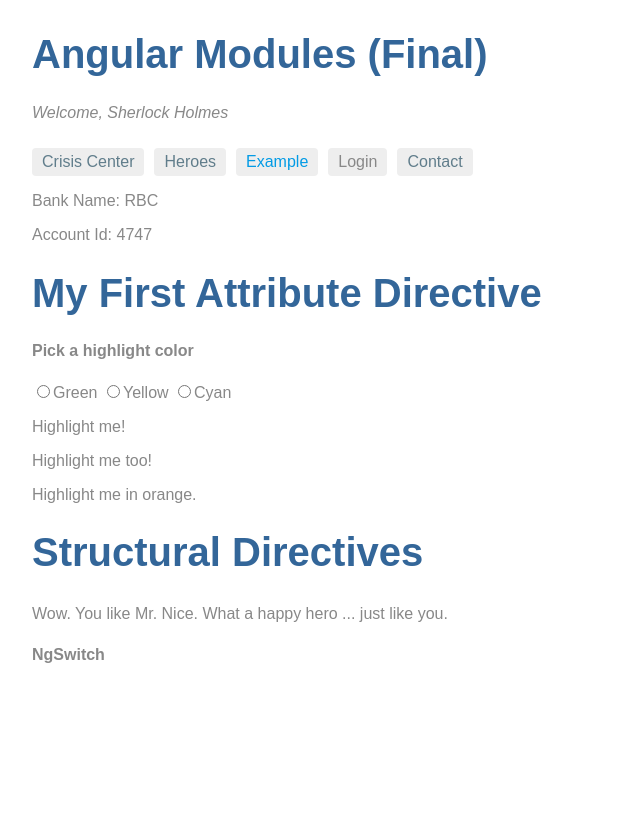
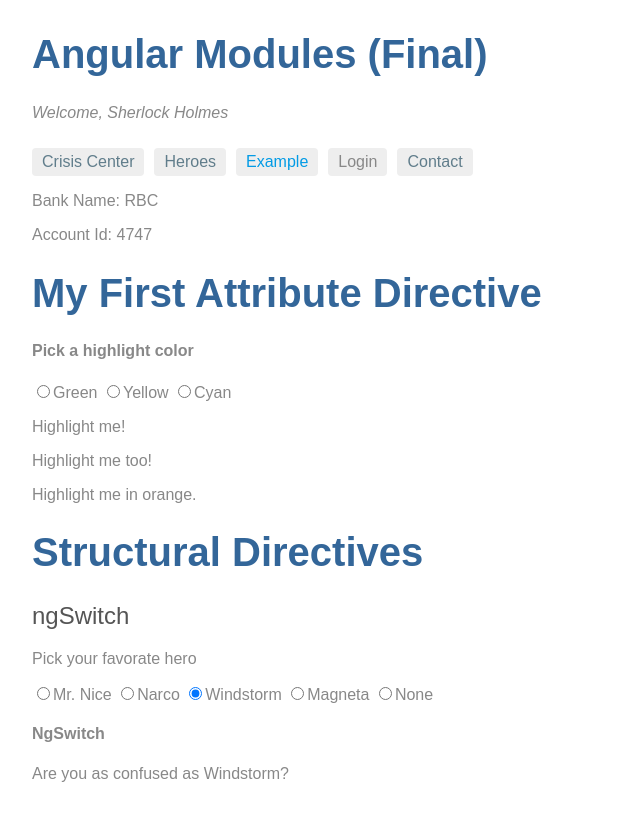
Before and after one commit to ZhangZongkun/my-router, an Angular app: page /example in a window 1280 px wide. Shown: the whole page, without its empty margins (0-640 px from the left). Built offline with nearby package versions, Linux system fonts and the light colour scheme.

Commit message:
增加ngSwitch

```diff
--- a/src/app/contact/contact.component.html
+++ b/src/app/contact/contact.component.html
@@ -2,7 +2,7 @@
 <div *ngIf="msg" class="msg">{{msg}}</div>
 
 <form *ngIf="contacts" (ngSubmit)="onSubmit()" #contactForm="ngForm">
-  <h3 highlight>{{contact.name | awesome}}</h3>
+  <h3 appHighlight>{{contact.name | awesome}}</h3>
   <div class="form-group">
     <label>Name</label>
     <input type="text" class="form-control" required [(ngModel)]="contact.name"
--- a/src/app/example/example.component.html
+++ b/src/app/example/example.component.html
@@ -13,8 +13,20 @@
 <p appHighlight defaultColor="orange">Highlight me in orange.</p>
 
 <h1>Structural Directives</h1>
-<app-happy-hero [hero]="hero"></app-happy-hero>
 
-<h2></h2>
+<h2>ngSwitch</h2>
+<div>Pick your favorate hero</div>
+<p>
+  <label *ngFor="let h of heroes">
+    <input type="radio" name="heroes" [(ngModel)]="hero" [value]="h">{{h.name}}
+  </label>
+  <label><input type="radio" name="heroes" (click)="hero = null">None</label>
+</p>
+
 <h4>NgSwitch</h4>
-<div ></div>
+<div [ngSwitch]="hero?.emotion">
+  <app-happy-hero *ngSwitchCase="'happy'" [hero]="hero"></app-happy-hero>
+  <app-sad-hero *ngSwitchCase="'sad'" [hero]="hero"></app-sad-hero>
+  <app-confused-hero *ngSwitchCase="'confused'" [hero]="hero"></app-confused-hero>
+  <app-unknown-hero *ngSwitchDefault [hero]="hero"></app-unknown-hero>
+</div>
--- a/src/app/example/example.component.ts
+++ b/src/app/example/example.component.ts
@@ -8,7 +8,7 @@ import { heroes } from './hero';
 export class ExampleComponent {
   color: string;
   heroes = heroes;
-  hero = this.heroes[0];
+  hero = this.heroes[2];
 
   everyFiveSeconds() {
     console.log('Every five seconds.');
--- a/src/app/example/highlight.directive.ts
+++ /dev/null
@@ -1,26 +0,0 @@
-import { Directive, ElementRef, HostListener, Input } from '@angular/core';
-
-@Directive({
-  selector: '[appHighlight]'
-})
-export class HighlightDirective {
-  @Input() appHighlight: string;
-  @Input() defaultColor: string;
-
-  constructor(private el: ElementRef) {
-  }
-
-  @HostListener('mouseenter')
-  onMouseEnter() {
-    this.highlight(this.appHighlight || this.defaultColor || 'lightsteelblue');
-  }
-
-  @HostListener('mouseleave')
-  onMouseLeave() {
-    this.highlight(null);
-  }
-
-  private highlight(color: string) {
-    this.el.nativeElement.style.backgroundColor = color;
-  }
-}
--- a/src/app/shared/highlight.directive.ts
+++ b/src/app/shared/highlight.directive.ts
@@ -1,9 +1,26 @@
-import { Directive, ElementRef } from '@angular/core';
+import { Directive, ElementRef, HostListener, Input } from '@angular/core';
 
-@Directive({selector: '[highlight], input'})
+@Directive({
+  selector: '[appHighlight]'
+})
 export class HighlightDirective {
-  constructor(el: ElementRef) {
-    el.nativeElement.style.backgroundColor = 'violet';
-    console.log(`* Shared highlight called for ${el.nativeElement.tagName}`);
+  @Input() appHighlight: string;
+  @Input() defaultColor: string;
+
+  constructor(private el: ElementRef) {
+  }
+
+  @HostListener('mouseenter')
+  onMouseEnter() {
+    this.highlight(this.appHighlight || this.defaultColor || 'lightsteelblue');
+  }
+
+  @HostListener('mouseleave')
+  onMouseLeave() {
+    this.highlight(null);
+  }
+
+  private highlight(color: string) {
+    this.el.nativeElement.style.backgroundColor = color;
   }
 }
```
Also changed, not shown: src/app/example/example.module.ts (+3 -4 lines).
